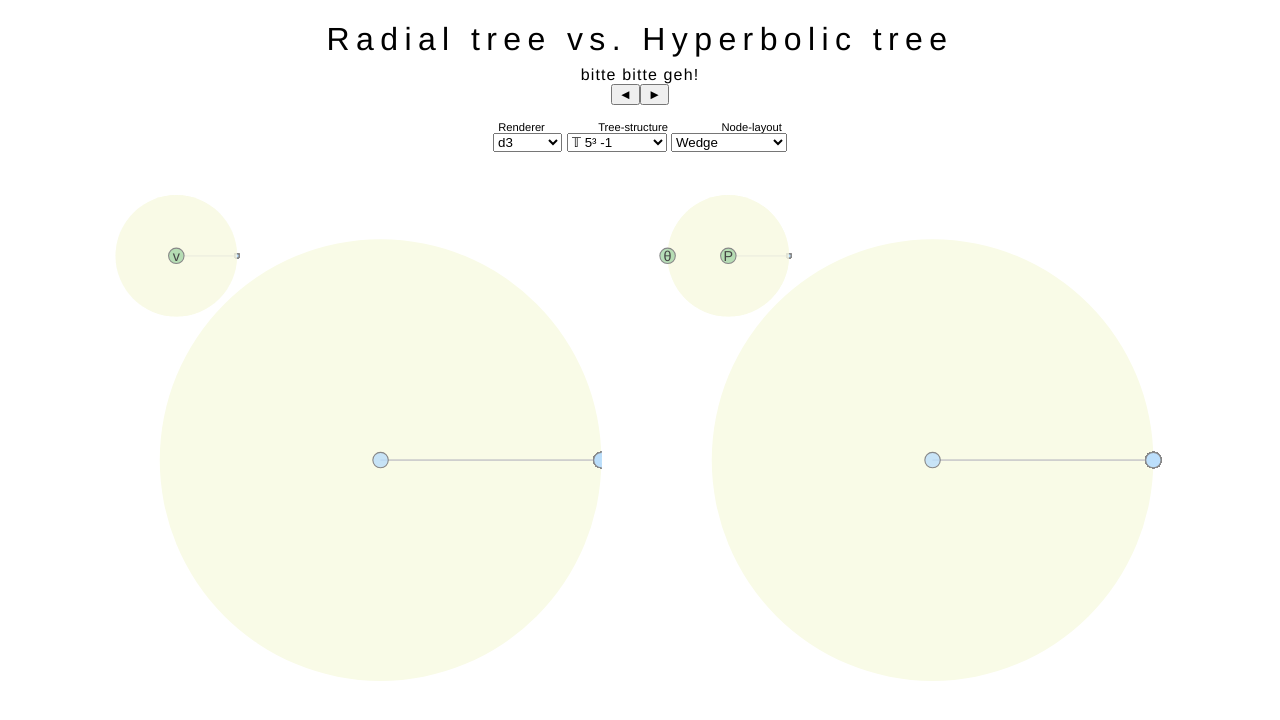
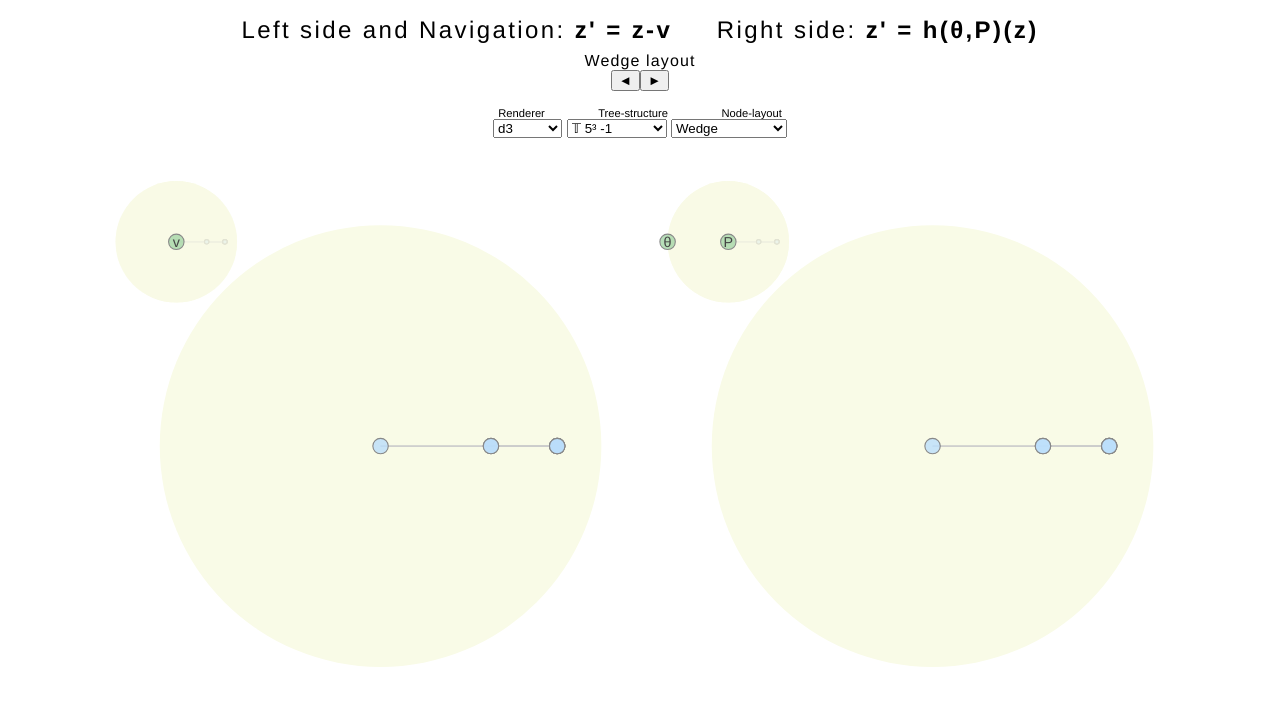
Before and after one commit to glouwa/ivis, a website: page index.html in a window 1280 px wide. Drawn offline with nearby package versions, Linux system fonts and the light colour scheme; files whose address does not match are found by name.

Commit message:
übershrift

```diff
--- a/all.css
+++ b/all.css
@@ -3,13 +3,11 @@
 body {
     text-align: center;
     font-family: Helvetica;
-
-
 }
 
 h1 {
-    letter-spacing: 0.2em;
-    font-size: 2em;
+    letter-spacing: 0.1em;
+    font-size: 1.5em;
     font-weight: normal;
     margin-bottom:0;
 }
--- a/index.html
+++ b/index.html
@@ -20,7 +20,7 @@
 
 <body>
 
-    <h1>Radial tree vs. Hyperbolic tree</h1>
+    <h1>Left side and Navigation: <b>z' = z-v</b> &emsp; Right side: <b>z' = h(θ,P)(z)</b></h1>
     <div id="slide">
         <div id="slideName">1 / 7</div>
         <button onclick="next(-1)">◄</button><button onclick="next(1)">►</button>
--- a/js/layouts.js
+++ b/js/layouts.js
@@ -70,6 +70,7 @@ function layoutHyperbolic(n, wedge = { p: { re: 0, im: 0 }, m: { re: 1, im: 0 },
             var it = ((1 - s * s) * Math.sin(cα)) / (2 * s);
             console.log('it', it);
             var d = Math.sqrt(Math.pow(it, 2) + 1) - it;
+            d = d / 2;
             console.assert(isFinite(d));
             console.log('d', d);
             var np = h2e(CmulR(wedge.m, d), wedge.p, one);
--- a/js/loaders.js
+++ b/js/loaders.js
@@ -74,7 +74,7 @@ function nTreeAtFirst(ok, max = 10) {
         ok(d);
     });
 }
-function nTree(ok, depth = 8, childs = 2) {
+function nTree(ok, depth = 2, childs = 2) {
     oneNode(d => {
         function processNode(parent, l) {
             if (l >= depth)
--- a/js/tools.js
+++ b/js/tools.js
@@ -55,8 +55,8 @@ function setLayout(name) {
 //----------------------------------------------------------------------------------------
 var slide = -1;
 var slides = [
-    { ds: 'nTree', ls: 'layoutHyperbolic', name: "bitte bitte geh!" },
-    { ds: 'd3csvFlare', ls: 'layoutRadial', name: "Left side: <b>z' = z-v</b> &emsp; Right side: <b>z' = h(θ,P)(z)</b>" },
+    { ds: 'nTree', ls: 'layoutHyperbolic', name: "Wedge layout" },
+    { ds: 'd3csvFlare', ls: 'layoutRadial', name: "Point transformation seems to work" },
     { ds: 'nTree', ls: 'layoutRadial', name: "Full tree. Nodes on unit circle. |Tree| = 5³ -1 = 124" },
     { ds: 'star1', ls: 'layoutRadial', name: "Unit vectors, almost" },
     { ds: 'star1', ls: 'layoutUnitVectors', name: "Unit vectors " },
--- a/ts/layouts.ts
+++ b/ts/layouts.ts
@@ -83,6 +83,7 @@ function layoutHyperbolic(n, wedge = { p:{ re:0, im:0 }, m:{ re:1, im:0 }, α:2*
             var it = ((1-s*s) * Math.sin(cα)) / (2*s)
             console.log('it',it)
             var d = Math.sqrt(Math.pow(it,2)+1) - it
+            d =  d/2
             console.assert(isFinite(d))
             console.log('d',d)
 
@@ -101,8 +102,6 @@ function layoutHyperbolic(n, wedge = { p:{ re:0, im:0 }, m:{ re:1, im:0 }, α:2*
     }
     return n
 }
-
-
 
 /*
 function layoutHyperbolic(root) {
--- a/ts/loaders.ts
+++ b/ts/loaders.ts
@@ -86,7 +86,7 @@ function nTreeAtFirst(ok, max=10) {
     })
 }
 
-function nTree(ok, depth=8, childs=2) {
+function nTree(ok, depth=2, childs=2) {
     oneNode(d=> {
         function processNode(parent, l)
         {
--- a/ts/tools.ts
+++ b/ts/tools.ts
@@ -77,8 +77,8 @@ function setLayout(name)
 
 var slide = -1
 var slides = [
-    { ds:'nTree',        ls:'layoutHyperbolic',  name:"bitte bitte geh!" },
-    { ds:'d3csvFlare',   ls:'layoutRadial',      name:"Left side: <b>z' = z-v</b> &emsp; Right side: <b>z' = h(θ,P)(z)</b>" },
+    { ds:'nTree',        ls:'layoutHyperbolic',  name:"Wedge layout" },
+    { ds:'d3csvFlare',   ls:'layoutRadial',      name:"Point transformation seems to work" },
     { ds:'nTree',        ls:'layoutRadial',      name:"Full tree. Nodes on unit circle. |Tree| = 5³ -1 = 124" },
     { ds:'star1',        ls:'layoutRadial',      name:"Unit vectors, almost" },
     { ds:'star1',        ls:'layoutUnitVectors', name:"Unit vectors " },
```
Also changed, not shown: ts/init.ts (+4 -4 lines).
